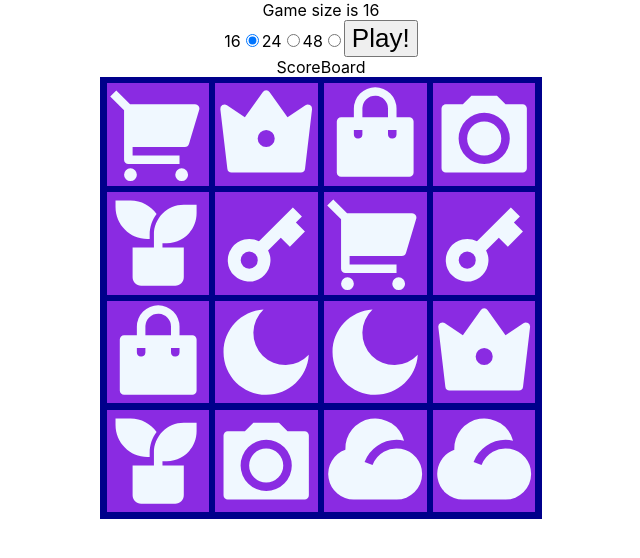
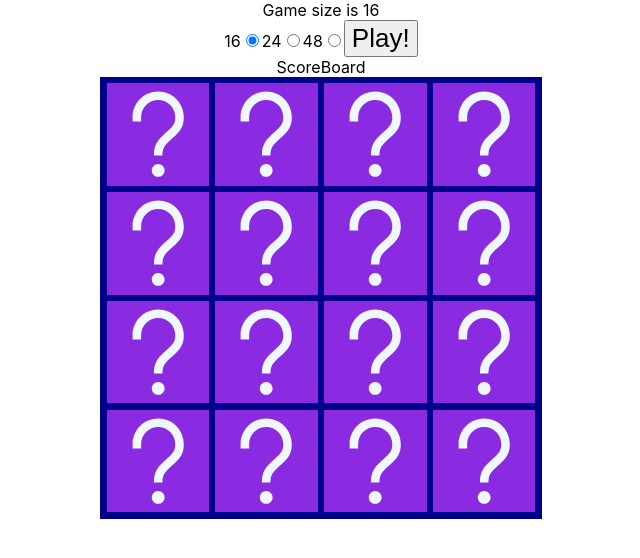
Before and after one commit to bart-1/memo-game, a React (Vite) app: page / in a window 1280 px wide. Shown: the top 558 px of the page, without its empty margins (319-959 px from the left). Built offline with nearby package versions, Linux system fonts and the light colour scheme.

Commit message:
feat: game recognizes pairs
The same blocks stays ucovered.

```diff
--- a/src/App.tsx
+++ b/src/App.tsx
@@ -10,8 +10,6 @@ function App() {
 
   return (
     <div className="App">
-
-
       <GameSet
         setPattern={(size) => setPattern(size)}
         setGameOn={() => setGameOn(true)}
--- a/src/BoardToPlay.tsx
+++ b/src/BoardToPlay.tsx
@@ -1,7 +1,6 @@
 import react, { useEffect, useState } from "react";
 import { IconContext, IconType } from "react-icons";
-import Block from "./Block";
-import { gameIconPack } from "./Iconpack";
+import { gameIconPack, QuestionMark } from "./Iconpack";
 import "./styles/BoardToPlay.css";
 
 interface BoardToPlayProps {
@@ -10,7 +9,11 @@ interface BoardToPlayProps {
 
 type BoardSize = "s" | "m" | "l";
 
-const shuffleArrayElements = (arr: Array<IconType>) => {
+type IconsArray = IconType[];
+
+type StringsArray = string[];
+
+const shuffleArrayElements = (arr: IconsArray) => {
   for (let i = arr.length - 1; i > 0; i--) {
     const j = Math.floor(Math.random() * (i + 1));
     [arr[i], arr[j]] = [arr[j], arr[i]];
@@ -18,7 +21,7 @@ const shuffleArrayElements = (arr: Array<IconType>) => {
   return arr;
 };
 
-const prepareDeckOfBlocks = (arr: Array<IconType>, numberOfBlocks: number) => {
+const prepareDeckOfBlocks = (arr: IconsArray, numberOfBlocks: number) => {
   const initialShuffle = shuffleArrayElements(arr);
   const countBlocks = initialShuffle.filter((element, index) => {
     if (index < numberOfBlocks / 2) return element;
@@ -30,6 +33,10 @@ const prepareDeckOfBlocks = (arr: Array<IconType>, numberOfBlocks: number) => {
 
 const BoardToPlay = ({ numberOfBlocks }: BoardToPlayProps) => {
   const [boardSize, setBoardSize] = useState<BoardSize>("s");
+  const [preparedDeck, setPreparedDeck] = useState<IconsArray>([QuestionMark]);
+  const [clickedBlock, setClickedBlock] = useState("");
+  const [blockPair, setBlockPair] = useState<StringsArray>([]);
+  const [uncovered, setUncovered] = useState<StringsArray>([]);
 
   useEffect(() => {
     switch (true) {
@@ -43,16 +50,49 @@ const BoardToPlay = ({ numberOfBlocks }: BoardToPlayProps) => {
         setBoardSize("l");
         break;
     }
+    setPreparedDeck([QuestionMark]);
+    setUncovered([]);
   }, [numberOfBlocks]);
 
-  const preparedDeck = prepareDeckOfBlocks(gameIconPack, numberOfBlocks);
+  useEffect(() => {
+    setPreparedDeck(prepareDeckOfBlocks(gameIconPack, numberOfBlocks));
+  }, [boardSize]);
+  useEffect(() => {
+    if (uncovered.length * 2 == numberOfBlocks) {
+      setUncovered([]);
+      setBlockPair([]);
+      setPreparedDeck([QuestionMark]);
+    }
+  }, [uncovered]);
+
+  useEffect(() => {
+    if (blockPair.length == 2 && blockPair[0] === blockPair[1]) {
+      setUncovered((prevState) => prevState.concat(blockPair[0]));
+      setBlockPair([]);
+    } else if (blockPair.length == 2 && blockPair[0] !== blockPair[1])
+      setBlockPair([]);
+  }, [blockPair]);
+
+  const handleBlockClick = (iconName: string, index: number) => {
+    setClickedBlock(iconName + index);
+    setBlockPair((prevState) => prevState.concat(iconName));
+  };
+
   const bloksGenerator = preparedDeck.map((icon, index) => {
     const Icon = icon;
     return (
-      <div className="game-block" key={index}>
+      <div
+        className="game-block"
+        key={index}
+        onClick={() => handleBlockClick(icon.name, index)}>
         <IconContext.Provider
-          value={{ className: "game-block-icon", size: "8vw" }}>
-          <Icon />
+          value={{ className: "game-block-icon", size: "8 vh" }}>
+          {clickedBlock === icon.name + index ||
+          uncovered.find((element) => element === icon.name) ? (
+            <Icon />
+          ) : (
+            <QuestionMark />
+          )}
         </IconContext.Provider>
       </div>
     );
--- a/src/GameSet.tsx
+++ b/src/GameSet.tsx
@@ -1,6 +1,7 @@
 import react, { useEffect, useState, FormEvent } from "react";
 
 export type GameSize = 16 | 24 | 48;
+
 interface GameSetProps {
   setPattern: (size: GameSize) => void;
   setGameOn: CallableFunction;
--- a/src/Iconpack.ts
+++ b/src/Iconpack.ts
@@ -28,6 +28,7 @@ import {
   RiSailboatFill,
   RiEarthFill,
   RiMailFill,
+  RiQuestionMark,
 } from "react-icons/ri";
 
 
@@ -62,3 +63,5 @@ export const gameIconPack = [
   RiEarthFill,
   RiMailFill,
 ];
+
+export const QuestionMark = RiQuestionMark;
```
